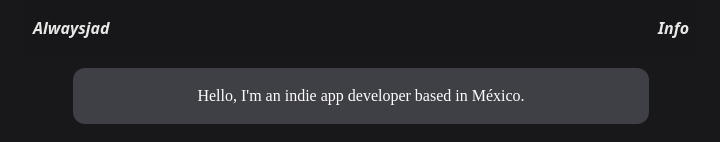
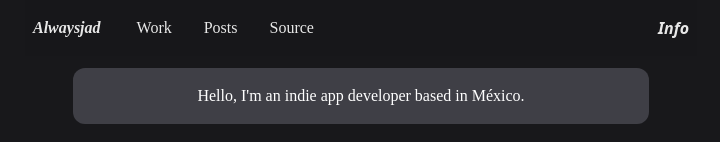
Before and after one commit to jad-delgadillo/alwaysjad-homepage, a Next.js app: page / in a window 1280 px wide. Shown: the top 142 px of the page, without its empty margins (279-999 px from the left). Built offline with nearby package versions, Linux system fonts and the light colour scheme.

Commit message:
added new font for h1's

```diff
--- a/components/navBar.tsx
+++ b/components/navBar.tsx
@@ -7,9 +7,21 @@ const NavBar = () => {
 
 
                 <div className="flex flex-row w-screen max-w-2xl justify-between items-center fixed bg-zinc-900 py-4 opacity-90">
-                    <p className="font-semibold italic hover:tracking-wider transition-all md:px-2 pl-7 cursor-default">
-                        Alwaysjad
-                    </p>
+                    <div className="flex flex-row">
+                        <h1 className="font-bold italic hover:ring-2 ring-teal-300 rounded-full transition-all md:px-2 pl-7 mr-5 cursor-default">
+                            Alwaysjad
+                        </h1>
+                        <h1 className=" underline-offset-4 decoration-2 hover:font-semibold hover:underline transition-all md:px-2 pl-7 cursor-pointer">
+                            Work
+                        </h1>
+                        <h1 className=" underline-offset-4 mx-4 decoration-2 hover:font-semibold hover:underline transition-all md:px-2 pl-7 cursor-pointer">
+                            Posts
+                        </h1>
+                        <h1 className=" underline-offset-4 decoration-2 hover:font-semibold hover:underline transition-all md:px-2 pl-7 cursor-pointer">
+                            Source
+                        </h1>
+
+                    </div>
                     <p className=" font-semibold italic md:px-2 pr-7 cursor-default">
                         Info
                     </p>
--- a/styles/globals.css
+++ b/styles/globals.css
@@ -3,13 +3,14 @@
 @tailwind utilities;
 
 @font-face {
-  font-family: "MPLUSRounded1c-Medium";
+  font-family: "Nunito";
   font-style: normal;
-  font-weight: 100 200 300 400 500 600 700 800 900;
+  font-weight: normal;
   font-display: optional;
-  src: url("/fonts/MPLUSRounded1c-Medium.woff2") format ("woff2");
+  src: url("/public/assets/fonts/nunito-variablefont_wght-webfont.woff2") format
+    ("woff2");
 }
 
 h1 {
-  font-family: MPLUSRounded1c-Medium;
+  font-family: Nunito;
 }
```
Also changed, not shown: public/assets/nunito-variablefont_wght-webfont.woff2 (added).
